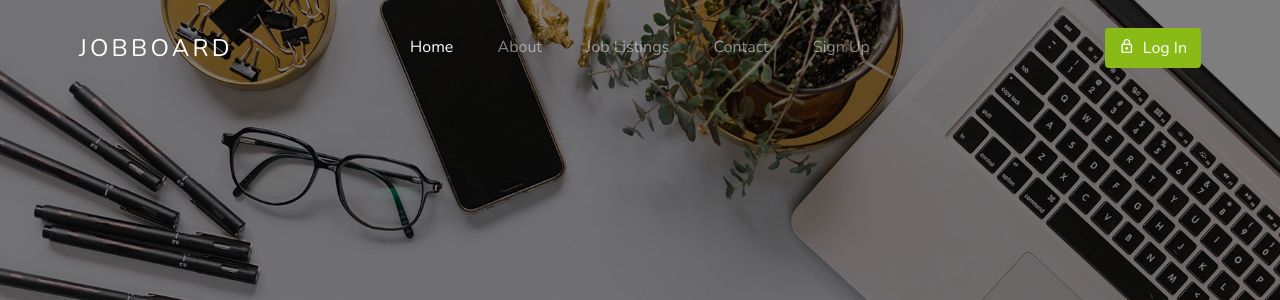
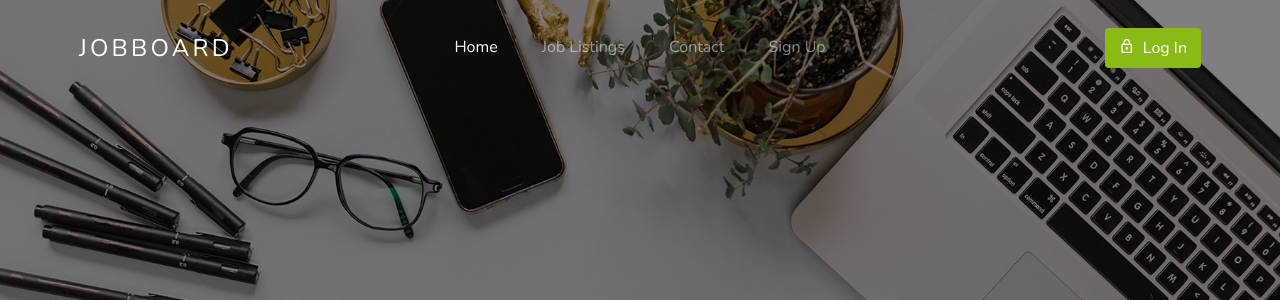
Before and after one commit to TheUnshackled1/Smart-Recruitment-and-Resume-Ranking-System-Using-Machine-Learning, a Django app: page / in a window 1280 px wide. Shown: the top 300 px of the page. Run offline with Django 3.2, Linux system fonts and the light colour scheme; data that the repository does not hold is empty; some libraries are stand-ins or nearby versions; some web fonts are replaced.

Commit message:
Remove 'About' page references from templates and URLs to streamline navigation

```diff
--- a/mysite/templates/mysite/base.html
+++ b/mysite/templates/mysite/base.html
@@ -60,7 +60,6 @@
 
                     <ul class="site-menu js-clone-nav d-none d-xl-block ml-0 pl-0">
                         <li><a href="{% url 'index' %}" class="nav-link active">Home</a></li>
-                        <li><a href="{% url 'about' %}" >About</a></li>
                         <li><a href="{% url 'job-listings' %}">Job Listings</a></li>
 {#                        <li class="has-children">#}
 {#                            <a href="services.html">Pages</a>#}
--- a/mysite/templates/mysite/blog-single.html
+++ b/mysite/templates/mysite/blog-single.html
@@ -50,7 +50,6 @@
           <nav class="mx-auto site-navigation">
             <ul class="site-menu js-clone-nav d-none d-xl-block ml-0 pl-0">
               <li><a href="index.html" class="nav-link">Home</a></li>
-              <li><a href="about.html">About</a></li>
               <li class="has-children">
                 <a href="job-listings.html">Job Listings</a>
                 <ul class="dropdown">
--- a/mysite/templates/mysite/blog.html
+++ b/mysite/templates/mysite/blog.html
@@ -51,7 +51,6 @@
           <nav class="mx-auto site-navigation">
             <ul class="site-menu js-clone-nav d-none d-xl-block ml-0 pl-0">
               <li><a href="index.html" class="nav-link">Home</a></li>
-              <li><a href="about.html">About</a></li>
               <li class="has-children">
                 <a href="job-listings.html">Job Listings</a>
                 <ul class="dropdown">
--- a/mysite/templates/mysite/faq.html
+++ b/mysite/templates/mysite/faq.html
@@ -50,7 +50,6 @@
           <nav class="mx-auto site-navigation">
             <ul class="site-menu js-clone-nav d-none d-xl-block ml-0 pl-0">
               <li><a href="index.html" class="nav-link">Home</a></li>
-              <li><a href="about.html">About</a></li>
               <li class="has-children">
                 <a href="job-listings.html">Job Listings</a>
                 <ul class="dropdown">
--- a/mysite/templates/mysite/gallery.html
+++ b/mysite/templates/mysite/gallery.html
@@ -51,7 +51,6 @@
           <nav class="mx-auto site-navigation">
             <ul class="site-menu js-clone-nav d-none d-xl-block ml-0 pl-0">
               <li><a href="index.html" class="nav-link">Home</a></li>
-              <li><a href="about.html">About</a></li>
               <li class="has-children">
                 <a href="job-listings.html">Job Listings</a>
                 <ul class="dropdown">
--- a/mysite/templates/mysite/portfolio-single.html
+++ b/mysite/templates/mysite/portfolio-single.html
@@ -51,7 +51,6 @@
           <nav class="mx-auto site-navigation">
             <ul class="site-menu js-clone-nav d-none d-xl-block ml-0 pl-0">
               <li><a href="index.html" class="nav-link">Home</a></li>
-              <li><a href="about.html">About</a></li>
               <li class="has-children">
                 <a href="job-listings.html">Job Listings</a>
                 <ul class="dropdown">
--- a/mysite/templates/mysite/portfolio.html
+++ b/mysite/templates/mysite/portfolio.html
@@ -51,7 +51,6 @@
           <nav class="mx-auto site-navigation">
             <ul class="site-menu js-clone-nav d-none d-xl-block ml-0 pl-0">
               <li><a href="index.html" class="nav-link">Home</a></li>
-              <li><a href="about.html">About</a></li>
               <li class="has-children">
                 <a href="job-listings.html">Job Listings</a>
                 <ul class="dropdown">
--- a/mysite/templates/mysite/service-single.html
+++ b/mysite/templates/mysite/service-single.html
@@ -51,7 +51,6 @@
           <nav class="mx-auto site-navigation">
             <ul class="site-menu js-clone-nav d-none d-xl-block ml-0 pl-0">
               <li><a href="index.html" class="nav-link">Home</a></li>
-              <li><a href="about.html">About</a></li>
               <li class="has-children">
                 <a href="job-listings.html">Job Listings</a>
                 <ul class="dropdown">
--- a/mysite/templates/mysite/services.html
+++ b/mysite/templates/mysite/services.html
@@ -51,7 +51,6 @@
           <nav class="mx-auto site-navigation">
             <ul class="site-menu js-clone-nav d-none d-xl-block ml-0 pl-0">
               <li><a href="index.html" class="nav-link">Home</a></li>
-              <li><a href="about.html">About</a></li>
               <li class="has-children">
                 <a href="job-listings.html">Job Listings</a>
                 <ul class="dropdown">
--- a/mysite/urls.py
+++ b/mysite/urls.py
@@ -12,7 +12,6 @@ urlpatterns = [
     path("login.html", views.login, name="login"),
     path("register.html", views.register, name="register"),
     path("logout.html", views.logout, name="logout"),
-    path("about.html", views.about, name="about"),
     path("job-listings.html", views.job_listings, name="job-listings"),
     path("job-single/<int:id>/", views.job_single, name="job_single"),
     path("post-job.html", views.post_job, name="post-job"),
--- a/mysite/views.py
+++ b/mysite/views.py
@@ -132,10 +132,6 @@ def register(request):
 def logout(request):
     auth.logout(request)
     return redirect('/')
-
-
-def about(request):
-    return render(request, 'mysite/about.html')
 
 
 @login_required(login_url='login')
```
